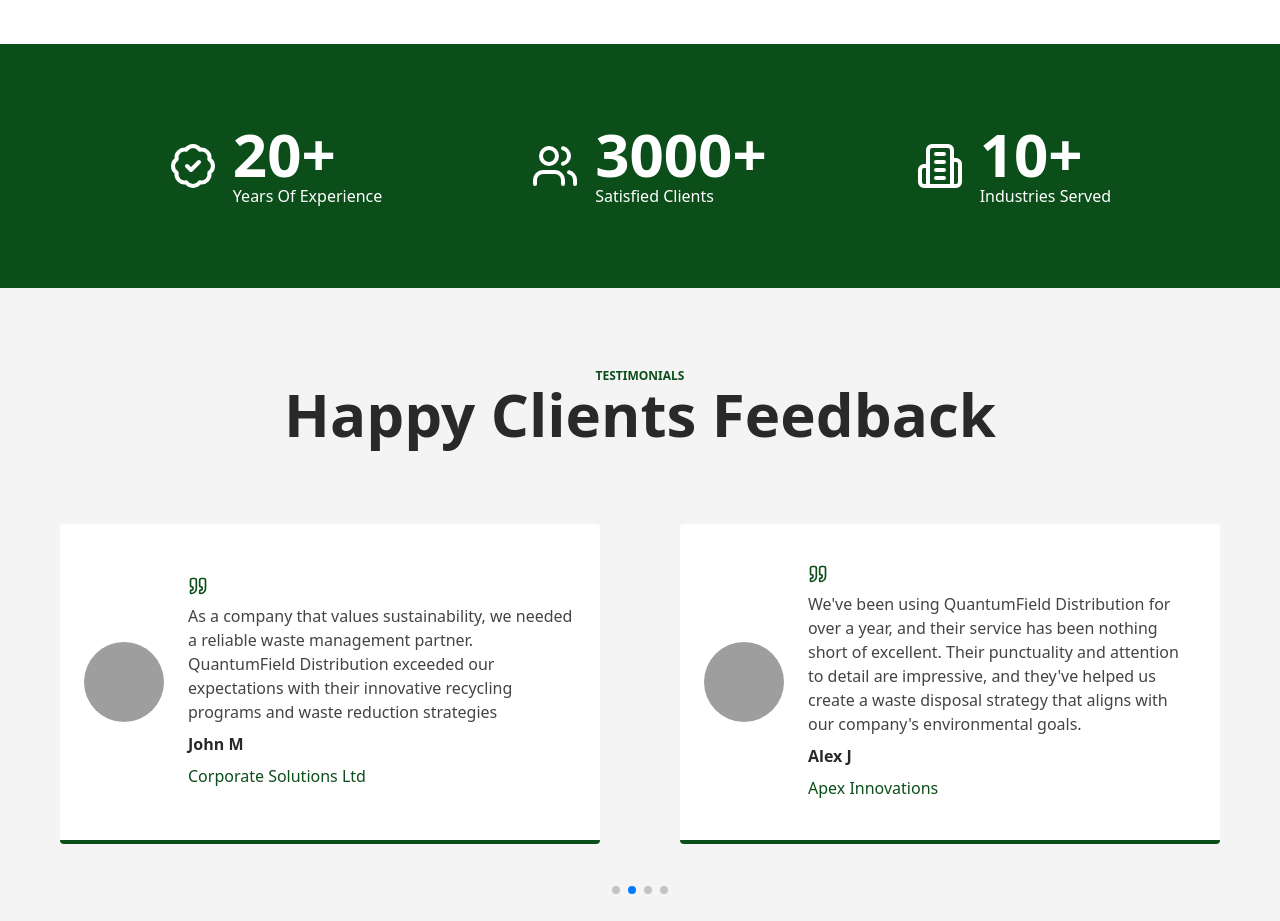
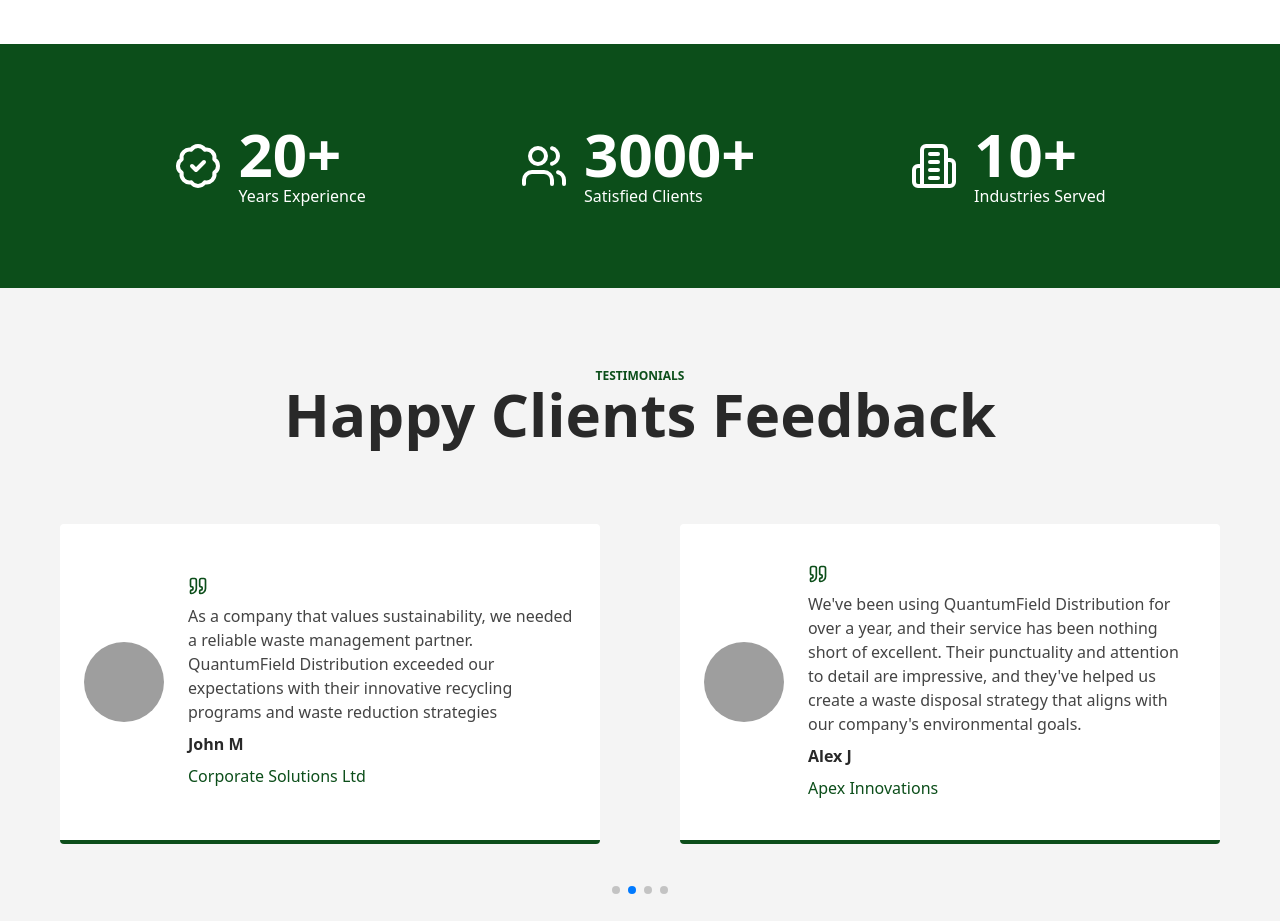
Before and after one commit to tomito26/qantumfield-distribution, a Next.js app: page / in a window 1280 px wide. Shown: the part 2760-3681 px from the top of the page. Built offline with nearby package versions, Linux system fonts and the light colour scheme; grey boxes are pictures that could not be loaded.

Commit message:
style: modified the padding of our services and  also the about metric

```diff
--- a/app/(routes)/(services)/layout.tsx
+++ b/app/(routes)/(services)/layout.tsx
@@ -10,7 +10,7 @@
   return (
     <div>
       <ServiceHeroSection/>
-      <div className="flex gap-10  px-4 pt-16 md:pt-20 pb-24 md:px-[40px] lg:px-[60px] xl:px-[100px] 2xl:px-[160px] 3xl:px-[200px] 4xl:px-[240px] 5xl:px-[320px]">
+      <div className="flex gap-10  px-4 pt-16 md:pt-20 pb-24 md:px-[40px] lg:px-[80px] xl:px-[100px] 2xl:px-[160px] 3xl:px-[200px] 4xl:px-[240px] 5xl:px-[320px]">
         <ServiceSidebar/>
         <div className="w-full md:w-7/12">{children}</div>
       </div>
--- a/components/about-page/about.tsx
+++ b/components/about-page/about.tsx
@@ -125,8 +125,8 @@
             <div key={index} className="flex items-center  gap-2">
               <metric.icon className="stroke-white h-10 w-10" />
               <div className="flex flex-col">
-                <p className="font-bold text-6xl text-white">{metric.title}</p>
-                <p className="text-lg font-medium text-white">
+                <p className="font-bold text-6xl text-white">{metric.title}+</p>
+                <p className="text-base font-medium text-white">
                   {metric.description}
                 </p>
               </div>
--- a/components/home-page/home.tsx
+++ b/components/home-page/home.tsx
@@ -1,13 +1,10 @@
 "use client";
 import { Button } from "@/components/ui/button";
-import { comments, items, reasons, services } from "@/lib/constants";
+import { comments, items, metrics, reasons, services } from "@/lib/constants";
 import {
   ArrowRight,
-  BadgeCheck,
-  Building2,
   CircleCheck,
-  Quote,
-  Users,
+  Quote
 } from "lucide-react";
 import Image from "next/image";
 import Link from "next/link";
@@ -175,31 +172,15 @@
       </div>
       {/* {Metrics } */}
       <div className="px-4 bg-[#0C4E1A] flex items-center flex-col md:flex-row justify-evenly gap-10 py-20 md:px-[40px] lg:px-[60px] xl:px-[100px] 2xl:px-[160px] 3xl:px-[200px] 4xl:px-[240px] 5xl:px-[320px]">
-        <div className="flex items-center gap-4">
-          <BadgeCheck className="stroke-white h-12 w-12" />
+        {metrics.map((metric, index) =><div key={index} className="flex items-center gap-4">
+          <metric.icon className="stroke-white h-12 w-12" />
           <div>
-            <p className="text-white font-bold text-3xl md:text-6xl">20+</p>
+            <p className="text-white font-bold text-3xl md:text-6xl">{metric.title}+</p>
             <p className="text-white font-medium text-base">
-              Years Of Experience
+              {metric.description}
             </p>
           </div>
-        </div>
-        <div className="flex items-center gap-4">
-          <Users className="stroke-white h-12 w-12" />
-          <div>
-            <p className="text-white font-bold text-3xl md:text-6xl">3000+</p>
-            <p className="text-white font-medium text-base">
-              Satisfied Clients
-            </p>
-          </div>
-        </div>
-        <div className="flex items-center gap-4">
-          <Building2 className="stroke-white h-12 w-12" />
-          <div>
-            <p className="text-white font-bold text-3xl md:text-6xl">10+</p>
-            <p className="text-white text-base">Industries Served</p>
-          </div>
-        </div>
+        </div>)}
       </div>
       {/* {what clienst are saying}  */}
       <div className="px-4 bg-[#f4f4f4]  gap-10 py-20 md:px-[40px] lg:px-[60px] xl:px-[100px] 2xl:px-[160px] 3xl:px-[200px] 4xl:px-[240px] 5xl:px-[320px]">
--- a/components/services/libs/service-hero-section.tsx
+++ b/components/services/libs/service-hero-section.tsx
@@ -23,7 +23,7 @@
         fill
         className="absolute object-cover"
       />
-      <div className="bg-[#0C4E1A]/70 h-full flex items-center w-full z-10 absolute px-4 md:px-[40px] lg:px-[60px] xl:px-[100px] 2xl:px-[160px] 3xl:px-[200px] 4xl:px-[240px] 5xl:px-[320px]">
+      <div className="bg-[#0C4E1A]/70 h-full flex items-center w-full z-10 absolute px-4 md:px-[40px] lg:px-[80px] xl:px-[100px] 2xl:px-[160px] 3xl:px-[200px] 4xl:px-[240px] 5xl:px-[320px]">
         <div>
           <h1 className="md:text-6xl text-3xl font-bold text-white mb-6 ">
             {pathname === "/asset-recovery-and-disposal"
```
